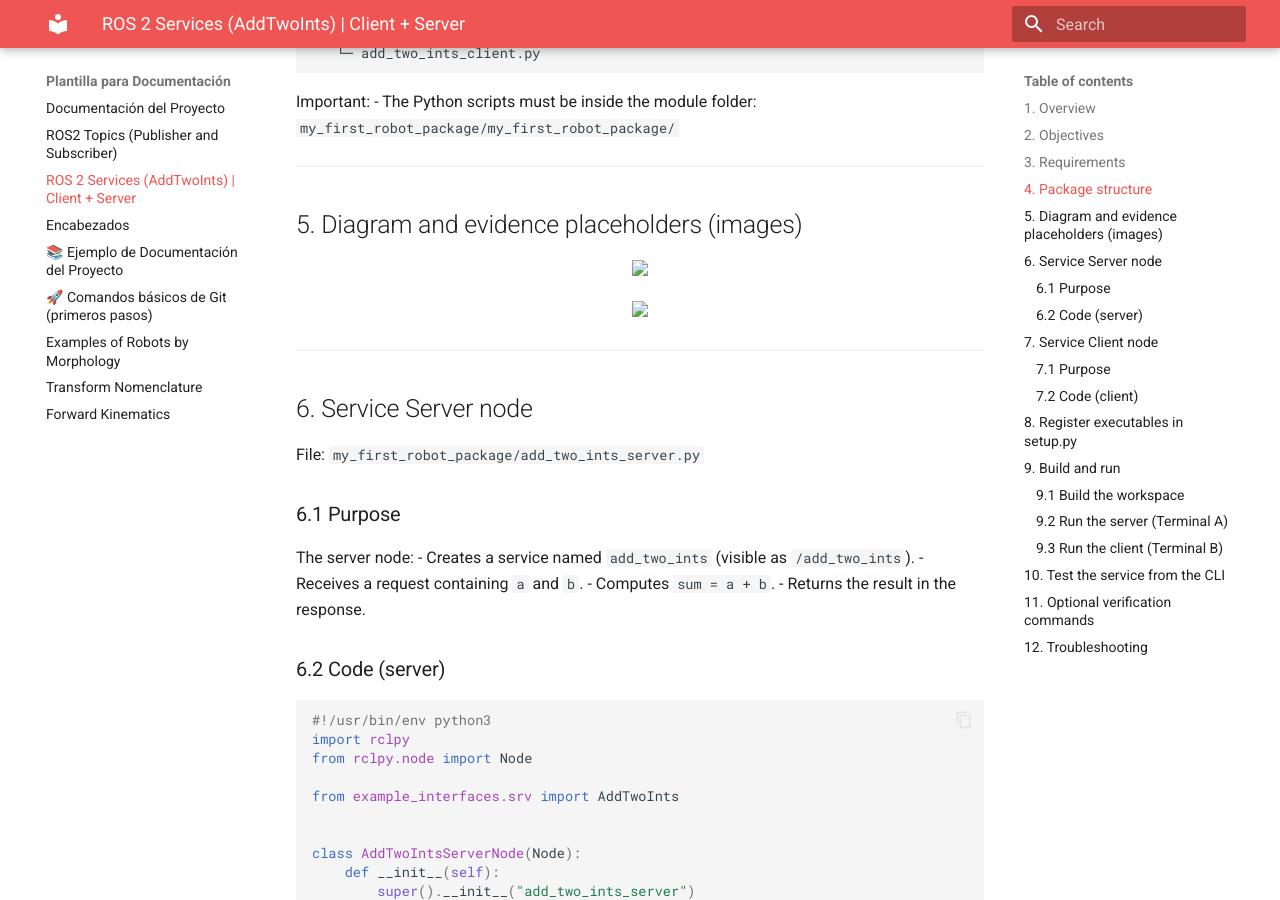
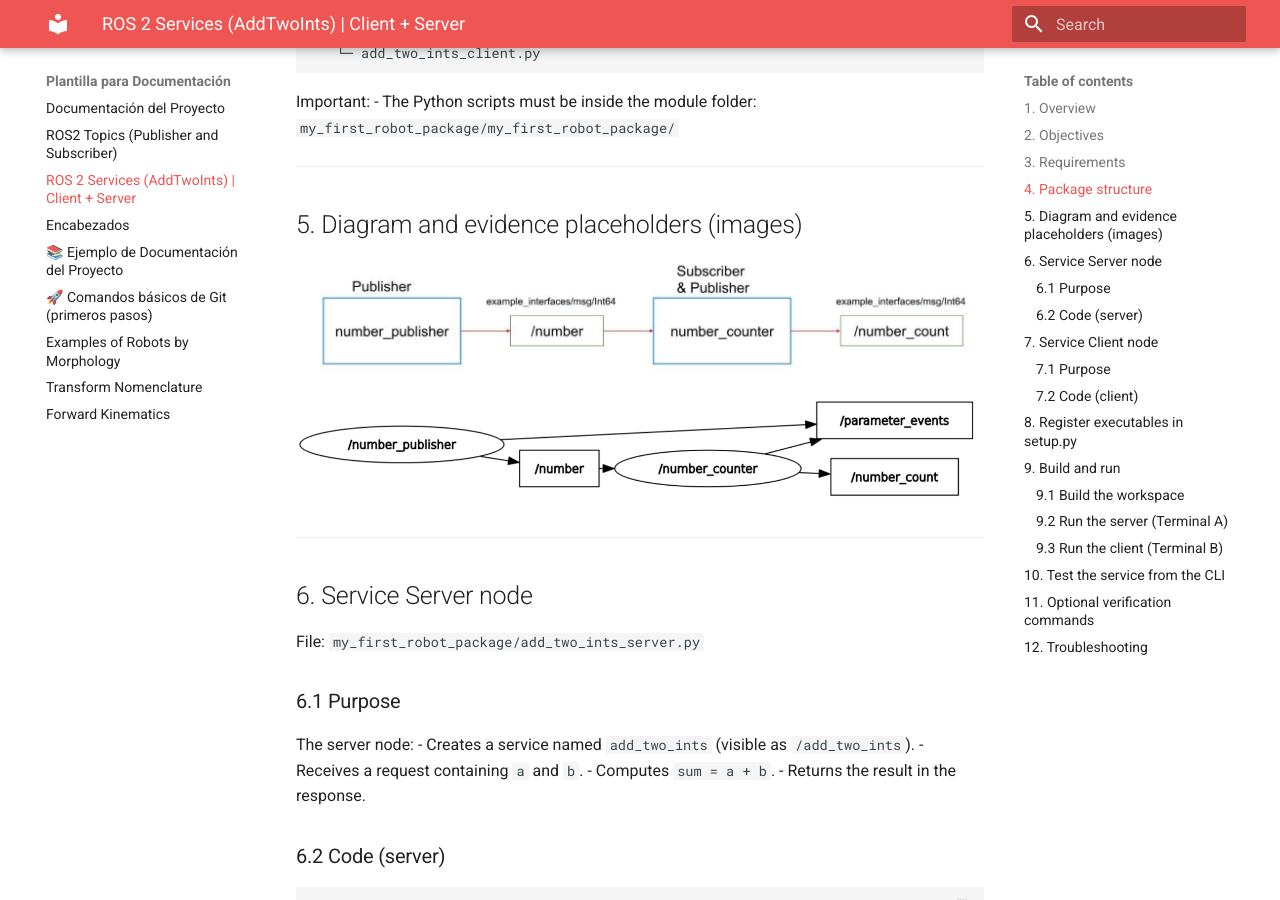
Before and after one commit to Apoloo13/Robotica, an MkDocs documentation site: the page built from docs/activity2.md, in a window 1280 px wide and 900 px high, scrolled down 1275 px. Built offline with MkDocs 1.6.1 and Material for MkDocs 9.7.7, drawn with Linux system fonts in a browser that asks for light colours.

Commit message:
actividad 2 correccion de imagenes

````diff
--- a/docs/activity2.md
+++ b/docs/activity2.md
@@ -66,13 +66,9 @@ Important:
 
 ## 5. Diagram and evidence placeholders (images)
 
-<p align="center">
-  <img src="recursos/imgs/activity2/diag1.png" width="650">
-</p>
+![Diagrama de flujo de Git](recursos/imgs/activity2/diag1.jpg)
 
-<p align="center">
-  <img src="recursos/imgs/activity2/diag2.png" width="650">
-</p>
+![Diagrama de flujo de Git](recursos/imgs/activity2/diag2.jpg)
 
 ---
 
@@ -249,9 +245,7 @@ source ~/first_work-/src/install/setup.bash
 ros2 run my_first_robot_package add_two_ints_server
 ```
 
-<p align="center">
-  <img src="recursos/imgs/activity2/ter1.png" width="650">
-</p>
+![Diagrama de flujo de Git](recursos/imgs/activity2/ter1.jpg)
 
 ### 9.3 Run the client (Terminal B)
 
@@ -260,9 +254,7 @@ source ~/first_work-/src/install/setup.bash
 ros2 run my_first_robot_package add_two_ints_client
 ```
 
-<p align="center">
-  <img src="recursos/imgs/activity2/ter2.png" width="650">
-</p>
+![Diagrama de flujo de Git](recursos/imgs/activity2/ter2.jpg)
 
 Expected behavior:
 - The server prints log lines each time it receives a request.
````
Also changed, not shown: docs/recursos/imgs/activity2/diag1.jpg (renamed from docs/recursos/imgs/activity2/diag1.png), docs/recursos/imgs/activity2/diag2.jpg (renamed from docs/recursos/imgs/activity2/diag2.png), docs/recursos/imgs/activity2/ter1.jpg (renamed from docs/recursos/imgs/activity2/ter1.png), docs/recursos/imgs/activity2/ter2.jpg (renamed from docs/recursos/imgs/activity2/ter2.png).
